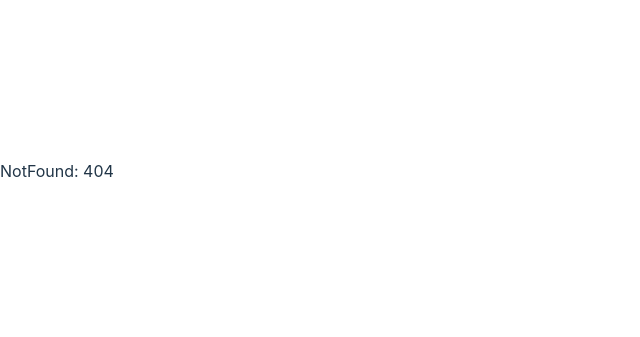
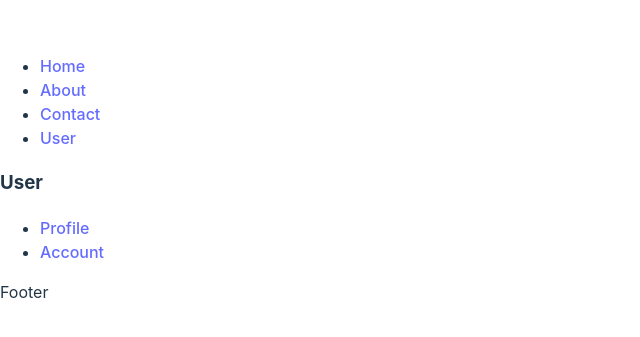
Before and after one commit to arshiacerd/react09c1-08c1, a React (Vite) app: page /user in a window 1280 px wide. Before the commit this address had no page. Shown: the part 229-566 px from the top of the page, without its empty margins (0-640 px from the left). Built offline with nearby package versions, Linux system fonts and the light colour scheme.

Commit message:
nested routing

```diff
--- /dev/null
+++ b/src/components/Account.jsx
@@ -0,0 +1,9 @@
+import React from 'react'
+
+const Account = () => {
+  return (
+    <div>Account</div>
+  )
+}
+
+export default Account
--- a/src/components/Navbar.jsx
+++ b/src/components/Navbar.jsx
@@ -6,6 +6,7 @@ const Navbar = () => {
     <li><NavLink to="/">Home</NavLink></li>
     <li><NavLink to="/about">About</NavLink></li>
     <li><NavLink to="/contact">Contact</NavLink></li>
+    <li><NavLink to="/user">User</NavLink></li>
 
    </ul>
   )
--- /dev/null
+++ b/src/components/Profile.jsx
@@ -0,0 +1,9 @@
+import React from 'react'
+
+const Profile = () => {
+  return (
+    <div>Profile</div>
+  )
+}
+
+export default Profile
--- /dev/null
+++ b/src/components/User.jsx
@@ -0,0 +1,17 @@
+import React from 'react'
+import { NavLink, Outlet } from 'react-router-dom'
+const User = () => {
+  return (
+    <>
+    <h3>User</h3>
+    <ul>
+    <li><NavLink to="/user/profile">Profile</NavLink></li>
+    <li><NavLink to="/user/account">Account</NavLink></li>
+
+   </ul>
+    <Outlet />
+    </>
+  )
+}
+
+export default User
```
Also changed, not shown: src/App.jsx (+18 -1 lines).
